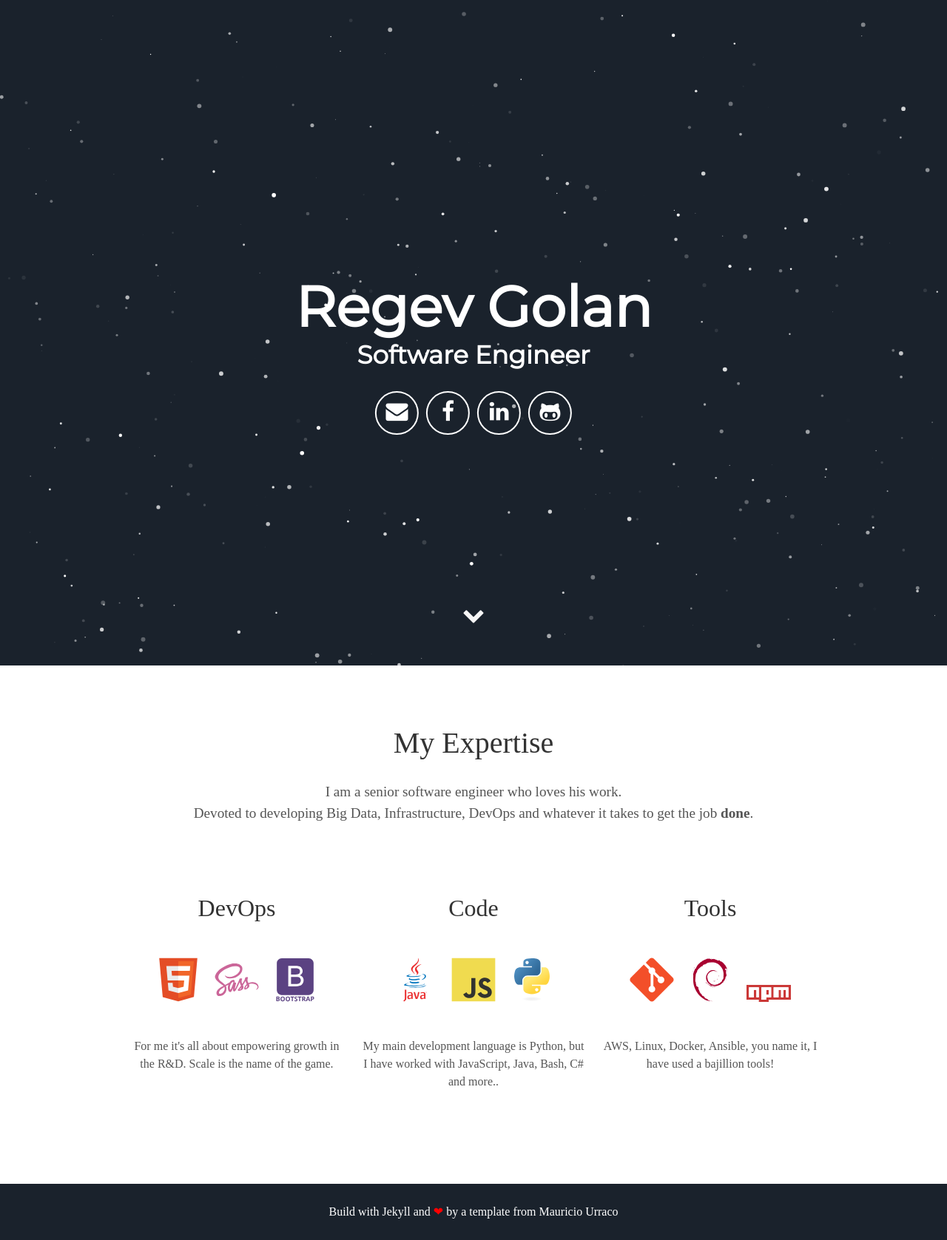
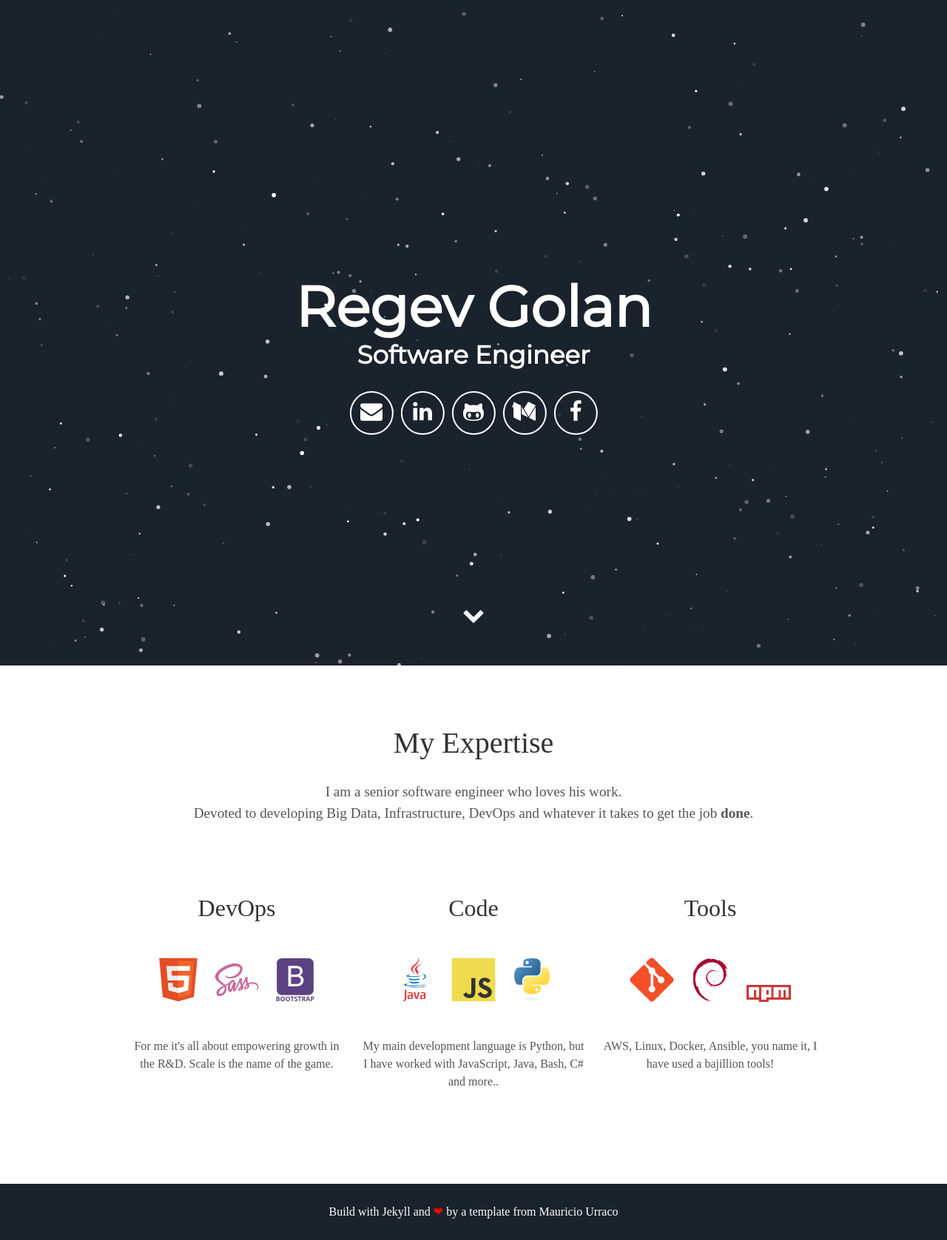
Before and after one commit to look4regev/look4regev, a Jekyll site: the page built from index.html, in a window 1280 px wide. Shown: the whole page at 74% size. Built offline with Jekyll 4.4.1, drawn with Linux system fonts in a browser that asks for light colours; some web fonts are replaced.

Commit message:
Add Medium link

```diff
--- a/_includes/header.html
+++ b/_includes/header.html
@@ -6,9 +6,10 @@
       </h1>
       <div class="header-icons">
         <a aria-label="Send email" href="mailto:look4regev@gmail.com"><i class="icon fa fa-envelope"></i></a>
-        <a aria-label="My Facebook" target="_blank" href="https://www.facebook.com/regev.golan"><i class="icon fa fa-facebook" aria-hidden="true"></i></a>
         <a aria-label="My LinkedIn" target="_blank" href="https://www.linkedin.com/in/look4regev"><i class="icon fa fa-linkedin" aria-hidden="true"></i></a>
         <a aria-label="My Github" target="_blank" href="https://github.com/look4regev"><i class="icon fa fa-github-alt" aria-hidden="true"></i></a>
+        <a aria-label="My Medium Blog" target="_blank" href="https://www.medium.com/@Look4regev"><i class="icon fa fa-medium" aria-hidden="true"></i></a>
+        <a aria-label="My Facebook" target="_blank" href="https://www.facebook.com/regev.golan"><i class="icon fa fa-facebook" aria-hidden="true"></i></a>
       </div>
       <div class="header-links">
         <!-- <a class="link" href="#about" data-scroll>About Me</a> -->
```
